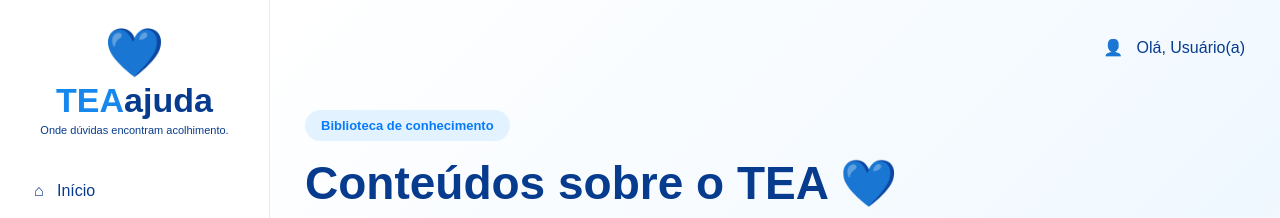
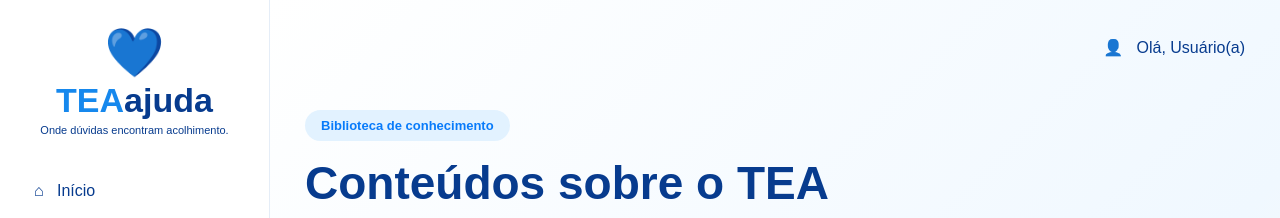
Before and after one commit to lannamoraes41-cloud/Projeto-TEA, a plain HTML site: page conteudos.html in a window 1280 px wide. Shown: the top 218 px of the page. Drawn offline with Linux system fonts and the light colour scheme; a script that the page names is missing.

Commit message:
Atualizacao do TEAjuda

```diff
--- a/conteudos.html
+++ b/conteudos.html
@@ -62,7 +62,7 @@
                 Biblioteca de conhecimento
             </span>
 
-            <h2>Conteúdos sobre o TEA 💙</h2>
+            <h2>Conteúdos sobre o TEA</h2>
 
             <p>
                 Informação acessível, conhecimento
```
